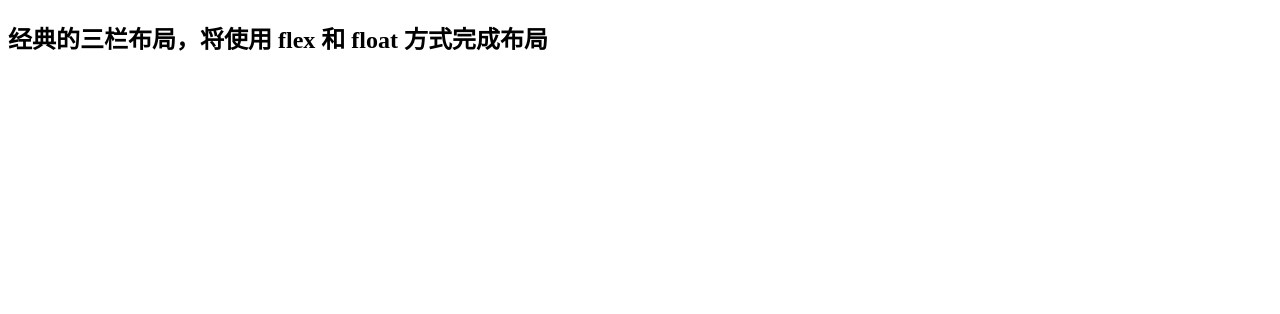
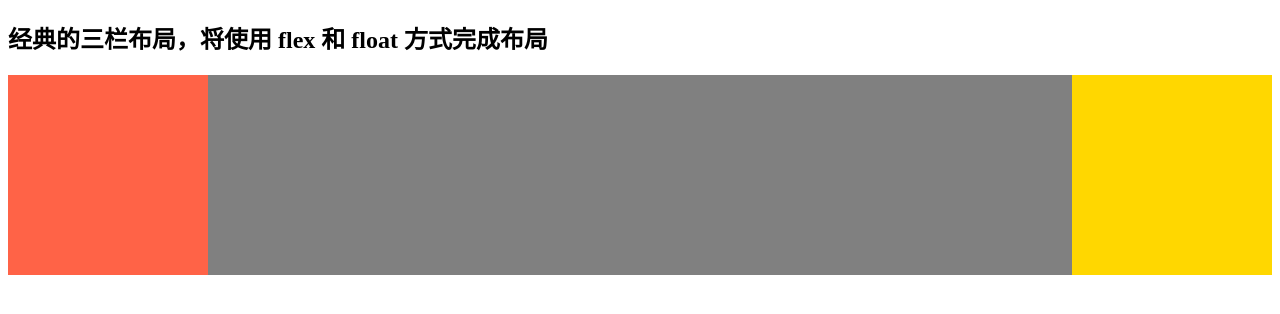
Before and after one commit to DingkeXue/CSS, a plain HTML site: page 三栏布局/index.html in a window 1280 px wide. Drawn offline with Linux system fonts and the light colour scheme.

Commit message:
'flex布局'

```diff
--- a/三栏布局/index.html
+++ b/三栏布局/index.html
@@ -5,10 +5,22 @@
     <meta name="viewport"
           content="width=device-width, user-scalable=no, initial-scale=1.0, maximum-scale=1.0, minimum-scale=1.0">
     <meta http-equiv="X-UA-Compatible" content="ie=edge">
+    <link rel="stylesheet" href="main2.css">
     <link rel="stylesheet" href="main.css">
     <title>三栏布局</title>
 </head>
 <body>
 <h2>经典的三栏布局，将使用 flex 和 float 方式完成布局</h2>
+<div class="container">
+    <div class="left"></div>
+    <div class="middle"></div>
+    <div class="right"></div>
+</div>
+
+<div class="wrapper">
+    <div class="middle"></div>
+    <div class="left"></div>
+    <div class="right"></div>
+</div>
 </body>
 </html>
--- a/三栏布局/main.css
+++ b/三栏布局/main.css
@@ -1,3 +1,29 @@
 /*
-*
+* flex方便，但是不兼容 IE8 以下
 */
+.container {
+    width: 100%;
+    height: 100vh;
+    display: flex;
+}
+
+.container .left,
+.container .middle,
+.container .right {
+    height: 200px;
+}
+
+.container .left {
+    background: tomato;
+    flex: 0 0 200px;
+}
+
+.container .middle {
+    background: gray;
+    flex: 1;
+}
+
+.container .right {
+    background: gold;
+    flex: 0 0 200px;
+}
```
Also changed, not shown: 三栏布局/main2.css (added).
